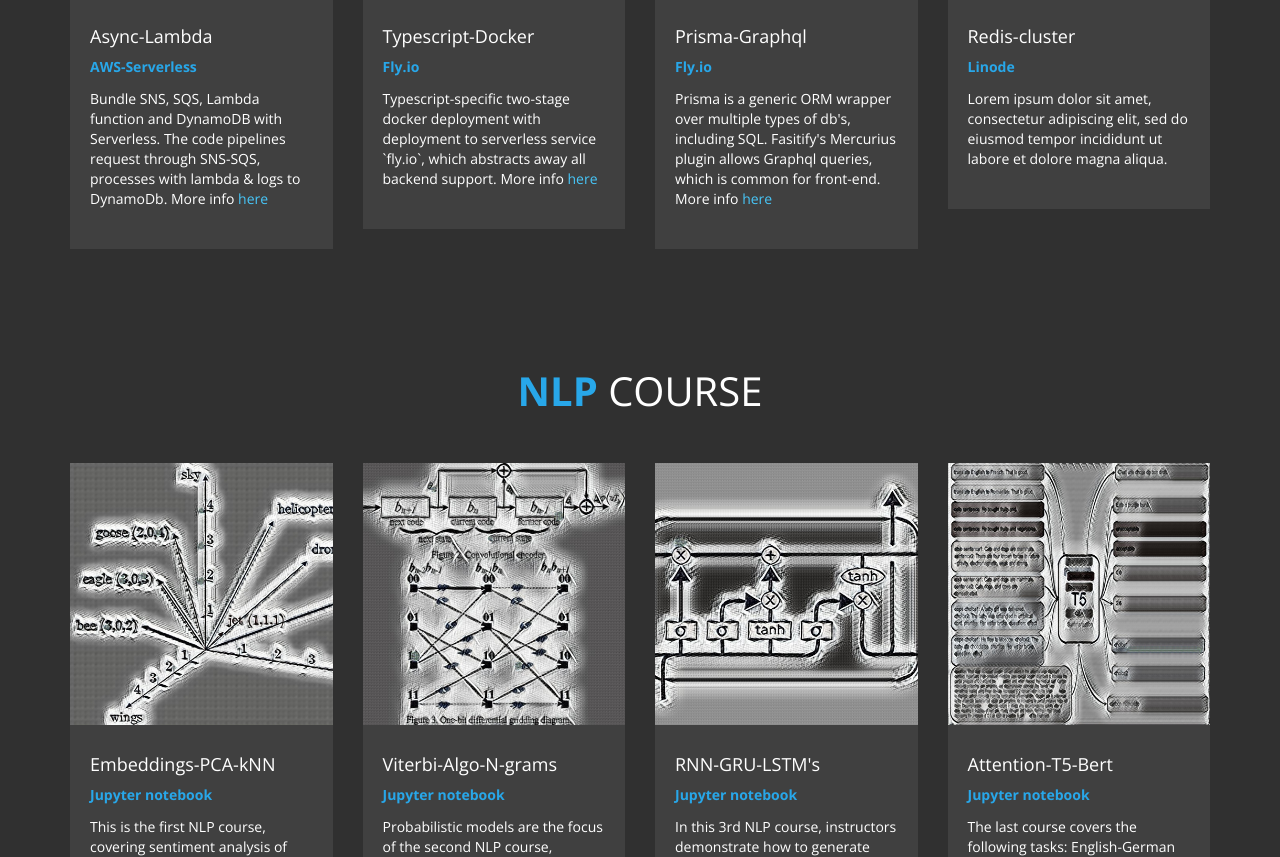
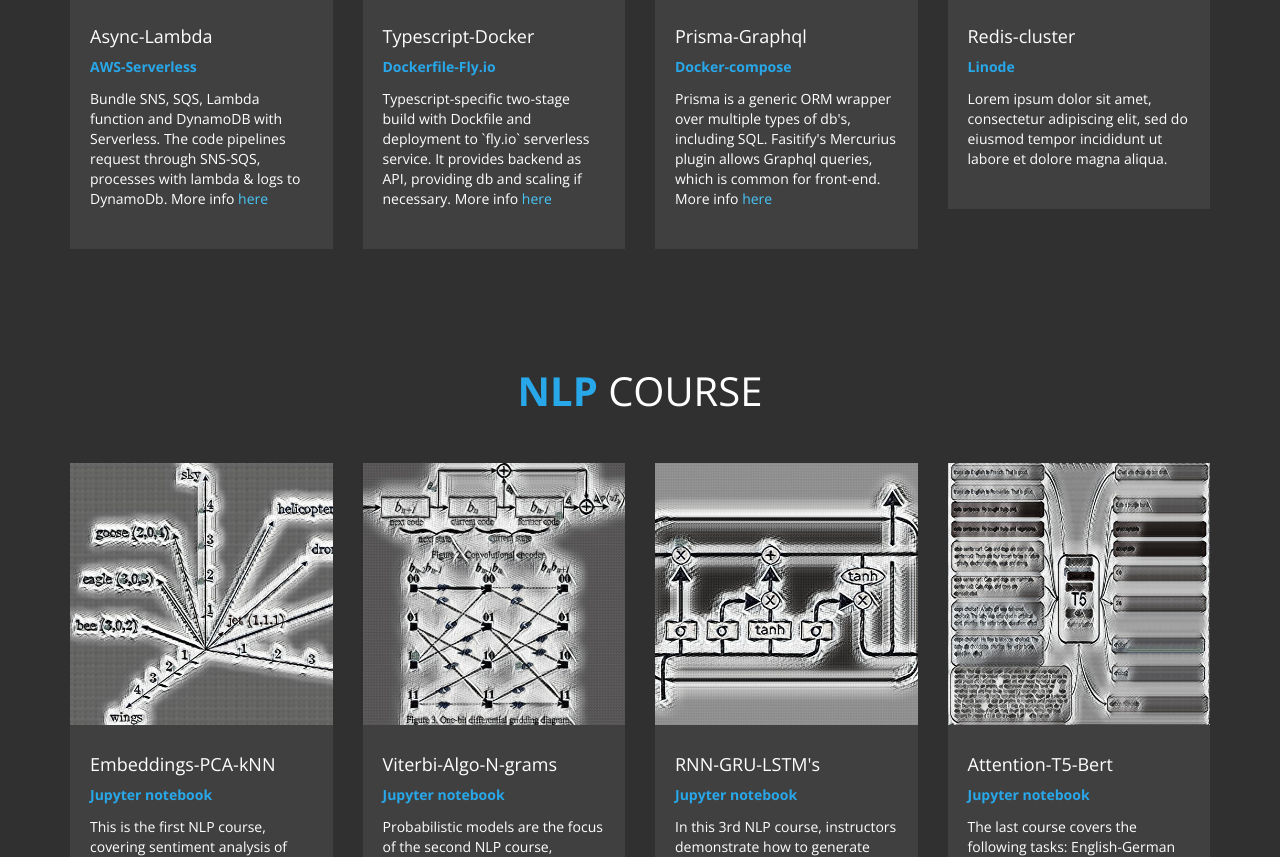
Before and after one commit to bakytk/bakytk.github.io, a plain HTML site: page index.html in a window 1280 px wide. Shown: the part 2276-3133 px from the top of the page. Drawn offline with nearby package versions, Linux system fonts and the light colour scheme.

Commit message:
update index

```diff
--- a/index.html
+++ b/index.html
@@ -254,8 +254,8 @@
     						<img src="images/DOCKERg.jpg" class="img-responsive" alt="team img 2">
     							<div class="team-des">
     								<h4>Typescript-Docker</h4>
-    								<span>Fly.io</span>
-    								<p>Typescript-specific two-stage docker deployment with deployment to serverless service `fly.io`, which abstracts away all backend support. More info <a rel="nofollow" href="https://github.com/bakytk/Typescript-docker" target="_parent">here</a></p>
+    								<span>Dockerfile-Fly.io</span>
+    								<p>Typescript-specific two-stage build with Dockfile and deployment to `fly.io` serverless service. It provides backend as API, providing db and scaling if necessary. More info <a rel="nofollow" href="https://github.com/bakytk/Typescript-docker" target="_parent">here</a></p>
     							</div>
     					</div>
     				</div>
@@ -264,7 +264,7 @@
     						<img src="images/PRISMAg.jpg" class="img-responsive" alt="team img 3">
     							<div class="team-des">
     								<h4>Prisma-Graphql</h4>
-    								<span>Fly.io</span>
+    								<span>Docker-compose</span>
     								<p>Prisma is a generic ORM wrapper over multiple types of db's, including SQL. Fasitify's Mercurius plugin allows Graphql queries, which is common for front-end. More info <a rel="nofollow" href="https://github.com/bakytk/Prisma-graphql" target="_parent">here</a></p>
     							</div>
     					</div>
```
